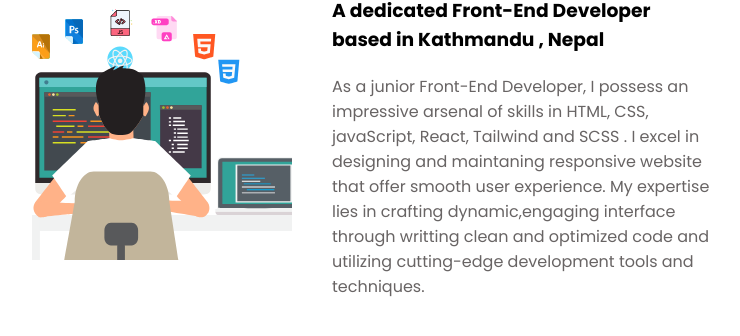
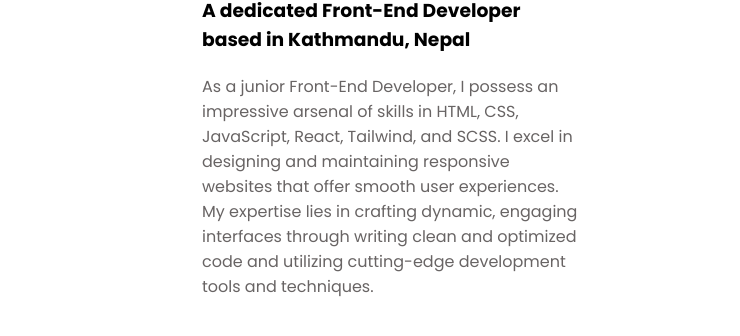
Before and after one commit to SanjeevRoyy/myPortfolio, a React (Vite) app: page / in a window 1280 px wide. Shown: the part 746-1082 px from the top of the page, without its empty margins (269-1009 px from the left). Built offline with nearby package versions, Linux system fonts and the light colour scheme; a web font is replaced by a local one.

Commit message:
fixes warnings

```diff
--- a/package.json
+++ b/package.json
@@ -12,6 +12,7 @@
   "dependencies": {
     "@emailjs/browser": "^4.3.3",
     "axios": "^1.7.2",
+    "lottie-react": "^2.4.0",
     "react": "^18.2.0",
     "react-dom": "^18.2.0",
     "react-hook-form": "^7.51.5",
--- a/src/pages/About.jsx
+++ b/src/pages/About.jsx
@@ -1,5 +1,40 @@
+// import React from "react";
+// import Lottie from "react-lottie";
+// import animationData from "../lottie/lottie.json";
+
+// const About = () => {
+//   const defaultOptions = {
+//     loop: true,
+//     autoplay: true,
+//     animationData: animationData,
+//     rendererSettings: {
+//       preserveAspectRatio: "xMidYMid slice",
+//     },
+//   };
+//   return (
+//     <div id="about" className="AboutDiv">
+//       <div>
+//         <Lottie options={defaultOptions} height={260} width={260} />
+//       </div>
+//       <div className="Right">
+//         <h4 style={{ color: "blue", marginBottom: "10px" }}>ABOUT ME</h4>
+//         <h3>A dedicated Front-End Developer based in Kathmandu , Nepal</h3>
+//         <p>
+//           As a junior Front-End Developer, I possess an impressive arsenal of
+//           skills in HTML, CSS, javaScript, React, Tailwind and SCSS . I excel in
+//           designing and maintaning responsive website that offer smooth user
+//           experience. My expertise lies in crafting dynamic,engaging interface
+//           through writting clean and optimized code and utilizing cutting-edge
+//           development tools and techniques.
+//         </p>
+//       </div>
+//     </div>
+//   );
+// };
+
+// export default About;
 import React from "react";
-import Lottie from "react-lottie";
+import Lottie from "lottie-react";
 import animationData from "../lottie/lottie.json";
 
 const About = () => {
@@ -11,6 +46,7 @@
       preserveAspectRatio: "xMidYMid slice",
     },
   };
+
   return (
     <div id="about" className="AboutDiv">
       <div>
@@ -18,13 +54,13 @@
       </div>
       <div className="Right">
         <h4 style={{ color: "blue", marginBottom: "10px" }}>ABOUT ME</h4>
-        <h3>A dedicated Front-End Developer based in Kathmandu , Nepal</h3>
+        <h3>A dedicated Front-End Developer based in Kathmandu, Nepal</h3>
         <p>
           As a junior Front-End Developer, I possess an impressive arsenal of
-          skills in HTML, CSS, javaScript, React, Tailwind and SCSS . I excel in
-          designing and maintaning responsive website that offer smooth user
-          experience. My expertise lies in crafting dynamic,engaging interface
-          through writting clean and optimized code and utilizing cutting-edge
+          skills in HTML, CSS, JavaScript, React, Tailwind, and SCSS. I excel in
+          designing and maintaining responsive websites that offer smooth user
+          experiences. My expertise lies in crafting dynamic, engaging interfaces
+          through writing clean and optimized code and utilizing cutting-edge
           development tools and techniques.
         </p>
       </div>
--- a/src/pages/HomeSection.jsx
+++ b/src/pages/HomeSection.jsx
@@ -28,7 +28,7 @@
         </div>
         <div className="TechStack">
           <h4>Tech Stack</h4>
-          <div class="vl"></div>
+          <div className="vl"></div>
           <div className="TechStackIcons">
             <a href="https://html.com/" target="blank">
               <img src="icons/html.png" alt="" />
```
Also changed, not shown: 1 other file (tests, documents, lock files or other folders).
